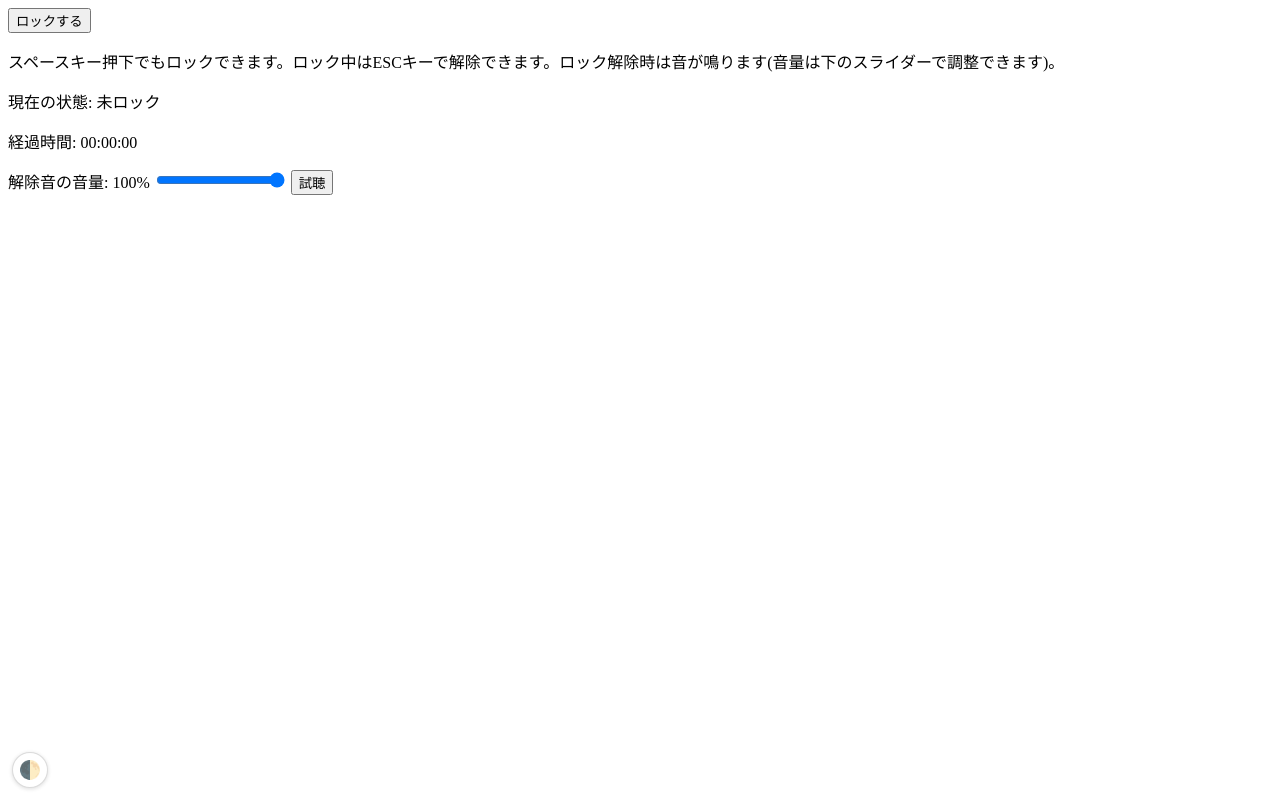
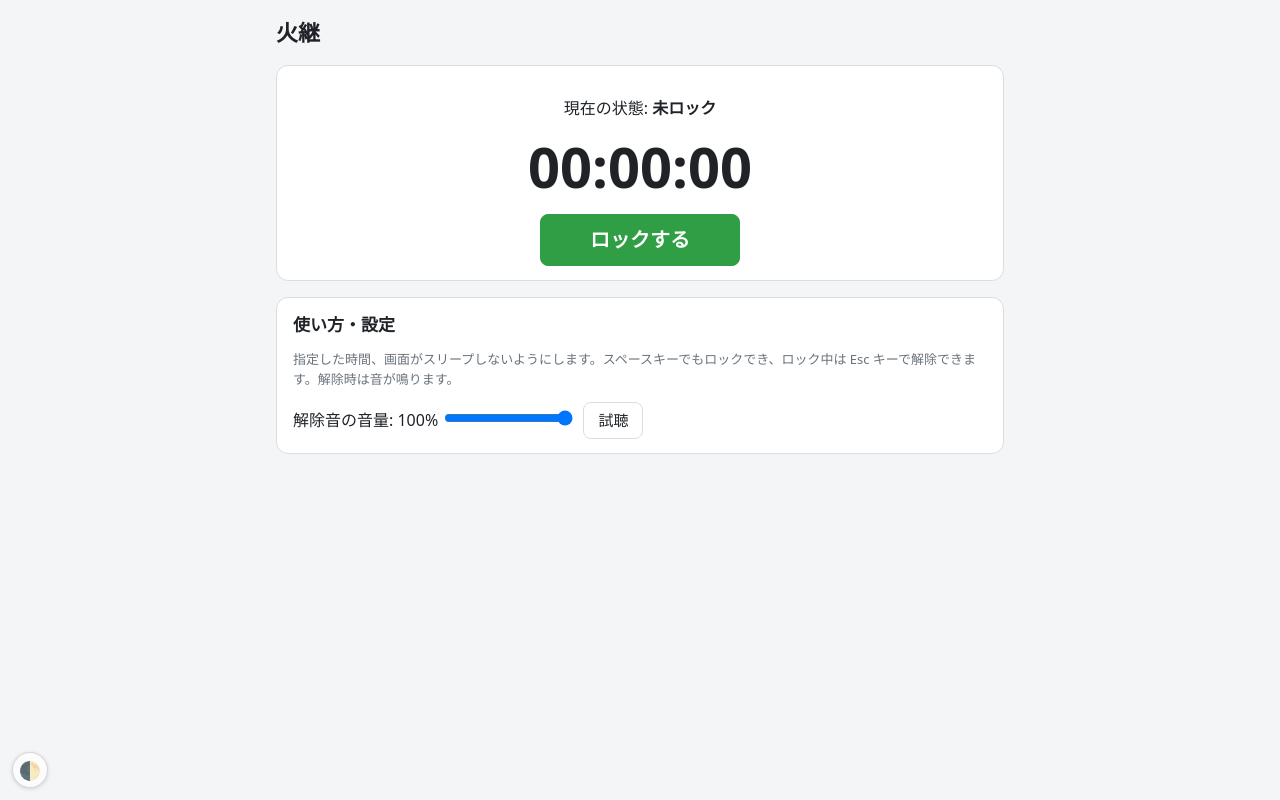
Before and after one commit to ccmiko/my-scripts, a website: page htmls/fire_keeper.html in a window 1280 px wide. Drawn offline with Linux system fonts and the light colour scheme.

Commit message:
mic/fire_keeper/style_slayer: 共通スタイル(app.css)に移行する
ブラウザ標準の見た目のままで、他のアプリとそろっていなかったため。
- 見出し・カード・主ボタンなど app.css の部品で組み直す(ダークモードの配色も共通化)
- fire_keeper は経過時間を大きく表示し、説明と音量設定を別カードに分ける
- 各ページに用途の説明を追加

Co-Authored-By: Claude Opus 5.5 <noreply@anthropic.com>

```diff
--- a/htmls/fire_keeper.html
+++ b/htmls/fire_keeper.html
@@ -10,29 +10,61 @@
     <link rel="apple-touch-icon" href="./icons/apple-touch-icon.png" />
     <!-- テーマ(ダークモード)をちらつかせず適用するため、head で同期的に読み込む -->
     <script src="./common.js"></script>
+    <link rel="stylesheet" href="./app.css" />
+    <style>
+      .status {
+        text-align: center;
+      }
+
+      #lock-status {
+        font-weight: bold;
+      }
+
+      #lock-elapsed-time {
+        display: block;
+        margin: 8px 0 16px;
+        font-size: 56px;
+        font-weight: bold;
+        font-variant-numeric: tabular-nums;
+        line-height: 1.1;
+      }
+
+      #lock-button {
+        min-width: 10em;
+        font-size: 20px;
+        padding: 10px 24px;
+      }
+
+      #description {
+        margin: 12px 0 0;
+      }
+    </style>
   </head>
 
   <body>
-    <main>
-      <div class="button-wrapper">
-        <button id="lock-button" value="true">ロックする</button>
-        <p>
-          スペースキー押下でもロックできます。ロック中はESCキーで解除できます。ロック解除時は音が鳴ります(音量は下のスライダーで調整できます)。
+    <div class="wrapper">
+      <h1>火継</h1>
+      <section class="status">
+        <p>現在の状態: <span id="lock-status">未ロック</span></p>
+        <span id="lock-elapsed-time" aria-label="経過時間">00:00:00</span>
+        <button id="lock-button" class="primary" value="true">ロックする</button>
+        <p id="description" class="muted" role="status" style="display: none"></p>
+      </section>
+      <section>
+        <h2>使い方・設定</h2>
+        <p class="muted">
+          指定した時間、画面がスリープしないようにします。スペースキーでもロックでき、ロック中は Esc
+          キーで解除できます。解除時は音が鳴ります。
         </p>
-      </div>
-      <div class="text-wrapper">
-        <p>現在の状態: <span id="lock-status">未ロック</span></p>
-        <p>経過時間: <span id="lock-elapsed-time">00:00:00</span></p>
-        <p id="description" style="display: none"></p>
-      </div>
-      <div class="volume-wrapper">
+        <div class="row">
           <label>
             解除音の音量: <span id="volume-value">100</span>%
             <input id="volume-input" type="range" min="0" max="100" step="1" value="100" />
           </label>
           <button id="volume-test-button" type="button">試聴</button>
         </div>
-    </main>
+      </section>
+    </div>
 
     <script type="module">
       const state = {
```
Also changed, not shown: htmls/mic.html (+20 -13 lines), htmls/style_slayer.html (+42 -8 lines). Lines whose indentation alone changed are shown as unchanged.
